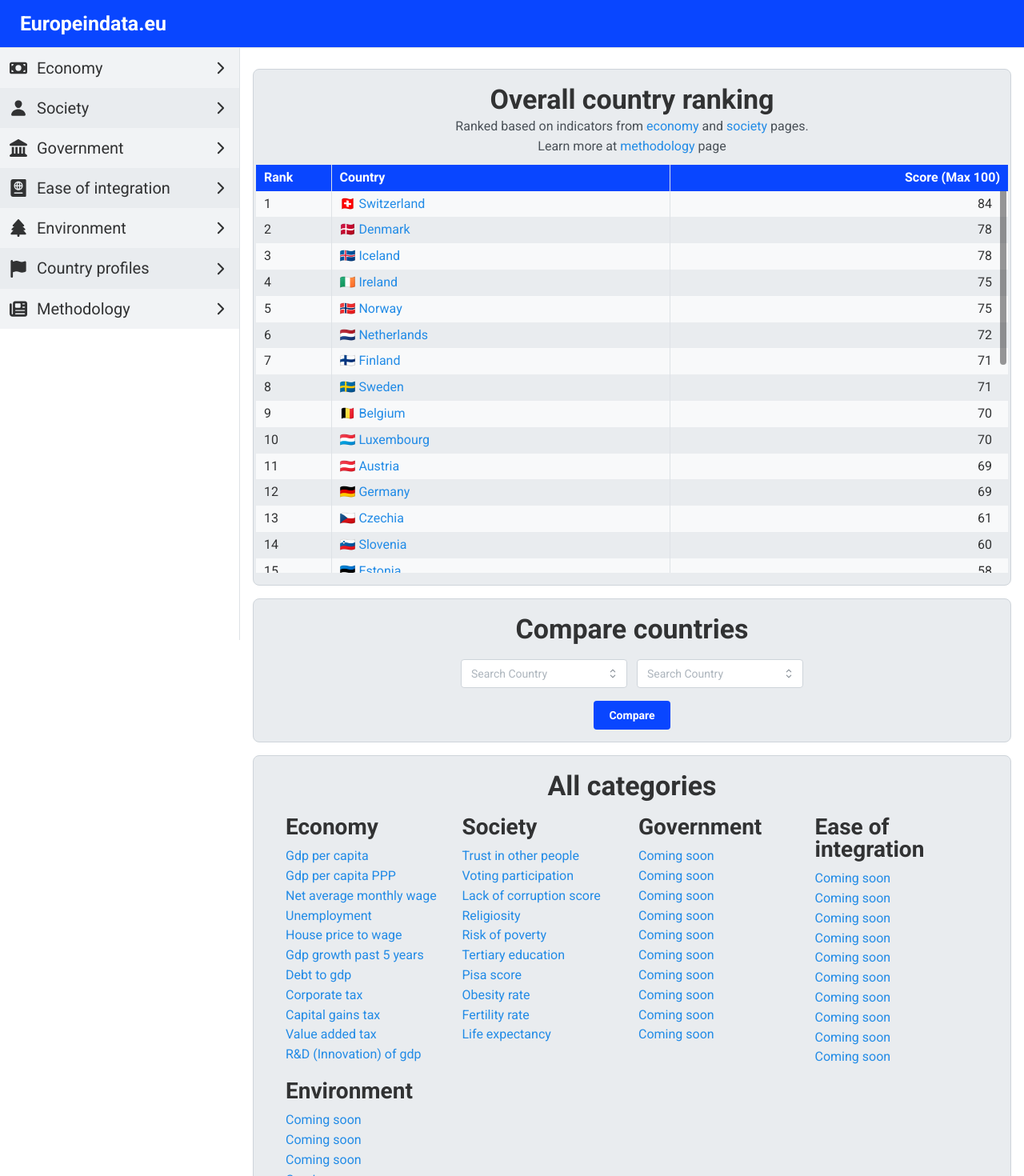
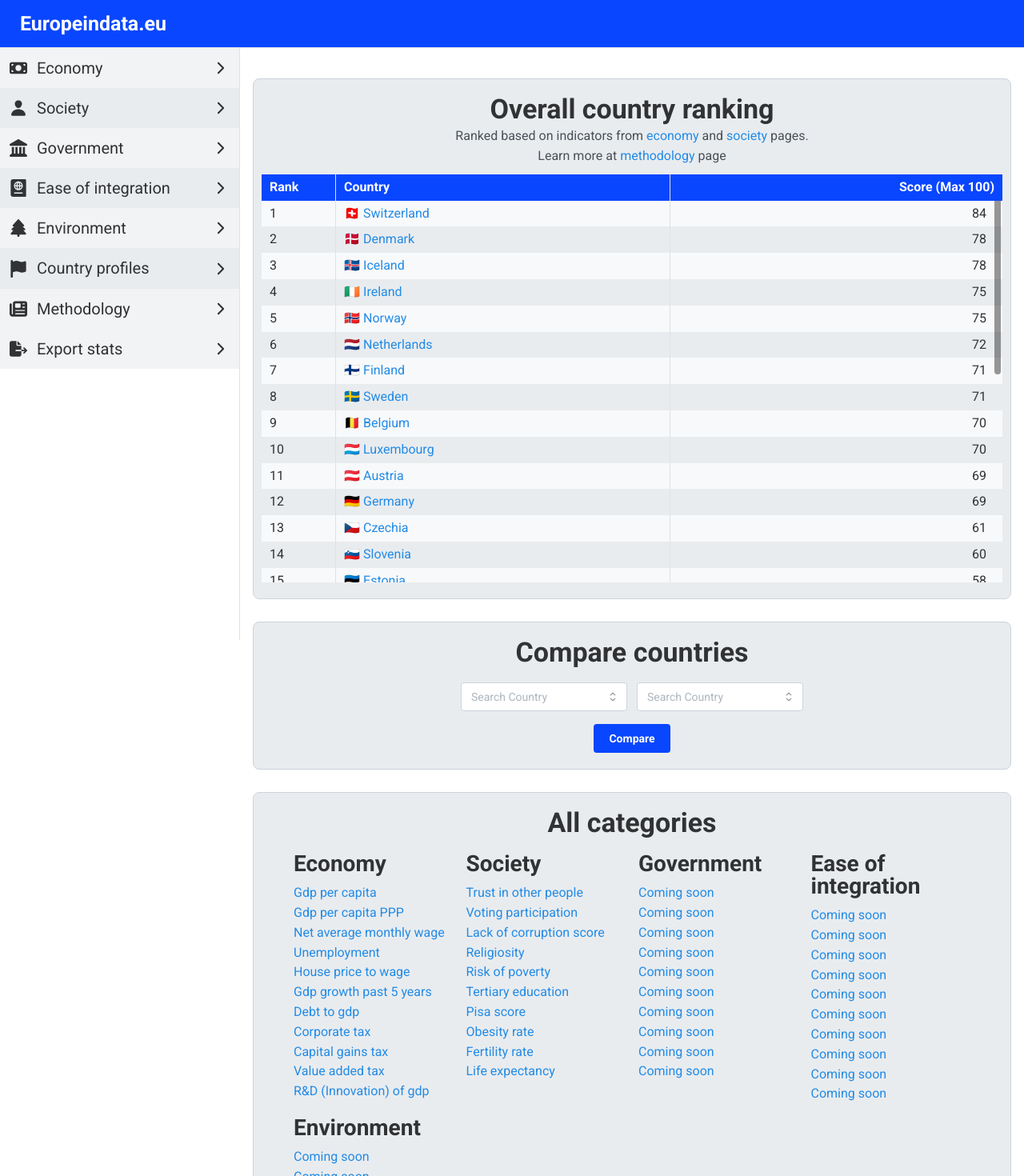
Before and after one commit to smravec/europe-in-data, a Next.js app: page / in a window 1280 px wide. Shown: the top 1470 px of the page at 80% size. Built offline with nearby package versions, Linux system fonts and the light colour scheme.

Commit message:
Reshuffle

```diff
--- a/app/components/app-layout.tsx
+++ b/app/components/app-layout.tsx
@@ -8,7 +8,6 @@ import {
   useMantineTheme,
   NavLink,
   Flex,
-  Image,
 } from "@mantine/core";
 import { useDisclosure } from "@mantine/hooks";
 
@@ -22,6 +21,7 @@ import {
   FaMoneyBill,
   FaFlag,
   FaNewspaper,
+  FaFileExport,
 } from "react-icons/fa6";
 
 //Next
@@ -214,6 +214,27 @@ export default function AppLayout({ children }: { children: React.ReactNode }) {
               },
             })}
           />
+
+          <NavLink
+            component={Link}
+            href="/export-stats"
+            onClick={toggle}
+            variant="filled"
+            active
+            label="Export stats"
+            color={theme.colors.gray[1]}
+            c="black"
+            leftSection={<FaFileExport />}
+            rightSection={<IoIosArrowForward />}
+            fz="22px"
+            styles={() => ({
+              label: {
+                // Style for the main label
+                fontSize: "20px",
+                fontWeight: 500,
+              },
+            })}
+          />
         </Flex>
       </AppShell.Navbar>
 
--- /dev/null
+++ b/app/export-stats/page.tsx
@@ -0,0 +1,5 @@
+import ComingSoon from "../components/coming-soon";
+
+export default function ExportStats() {
+  return <ComingSoon />;
+}
--- a/app/page.tsx
+++ b/app/page.tsx
@@ -44,17 +44,18 @@ export default function Home() {
       {/* <EuropeMap/> */}
 
       <Flex
+        bg={theme.colors.gray[2]}
         direction="column"
         align="center"
-        bg={theme.colors.gray[2]}
-        maw="1000px"
+        justify="center"
         w="100%"
         pt="15px"
-        pb="15px"
-        pl="3px"
-        pr="3px"
+        pb="20px"
         style={{ borderRadius: "8px" }}
         bd={`1px solid ${theme.colors.gray[4]}`}
+        mt="sm"
+        pl="10px"
+        pr="10px"
       >
         <Title fz={{ base: "28px", xs: "34px" }} ta="center">
           Overall country ranking
@@ -83,17 +84,18 @@ export default function Home() {
       </Flex>
 
       <Flex
+        bg={theme.colors.gray[2]}
         direction="column"
         align="center"
-        bg={theme.colors.gray[2]}
-        maw="1000px"
+        justify="center"
         w="100%"
         pt="15px"
-        pb="15px"
-        pl="3px"
-        pr="3px"
+        pb="20px"
         style={{ borderRadius: "8px" }}
         bd={`1px solid ${theme.colors.gray[4]}`}
+        mt="sm"
+        pl="10px"
+        pr="10px"
       >
         <Title fz={{ base: "28px", xs: "34px" }}>Compare countries</Title>
 
@@ -123,15 +125,18 @@ export default function Home() {
       </Flex>
 
       <Flex
+        bg={theme.colors.gray[2]}
         direction="column"
         align="center"
-        bg={theme.colors.gray[2]}
-        maw="1000px"
+        justify="center"
         w="100%"
         pt="15px"
-        pb="15px"
+        pb="20px"
         style={{ borderRadius: "8px" }}
         bd={`1px solid ${theme.colors.gray[4]}`}
+        mt="sm"
+        pl="10px"
+        pr="10px"
       >
         <Title fz={{ base: "28px", xs: "34px" }}>All categories</Title>
 
```
Also changed, not shown: app/society/page.tsx (+20 -5 lines).
